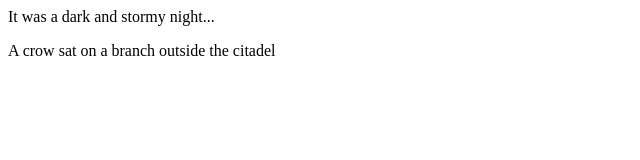
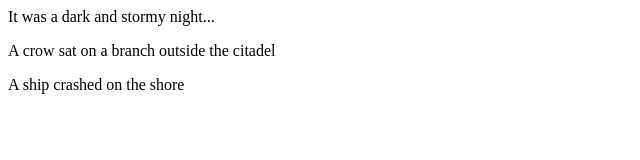
Before and after one commit to JaymeMoehle/fireside-story, a plain HTML site: page index.html in a window 1280 px wide. Shown: the whole page, without its empty margins (0-640 px from the left). Drawn offline with Linux system fonts and the light colour scheme.

Commit message:
added third line

```diff
--- a/index.html
+++ b/index.html
@@ -2,5 +2,6 @@
   <body>
     <p>It was a dark and stormy night...</p>
     <p>A crow sat on a branch outside the citadel</p>
+    <p>A ship crashed on the shore</p>
   </body>
 </html>
```
